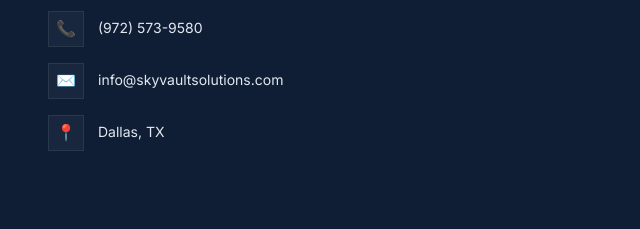
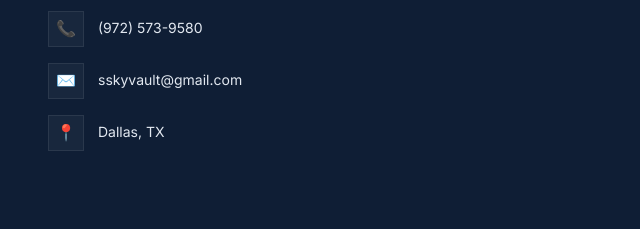
Before and after one commit to markkadiri2-afk/markkadiri2-afk.github.io, a plain HTML site: page index.html in a window 1280 px wide. Shown: the part 5160-5389 px from the top of the page, 0-640 px from the left. Drawn offline with Linux system fonts and the light colour scheme.

Commit message:
Add files via upload

```diff
--- a/index.html
+++ b/index.html
@@ -802,7 +802,7 @@
           </div>
           <div class="contact-detail-item">
             <div class="icon">✉️</div>
-            <span>info@skyvaultsolutions.com</span>
+            <span>sskyvault@gmail.com</span>
           </div>
           <div class="contact-detail-item">
             <div class="icon">📍</div>
```
